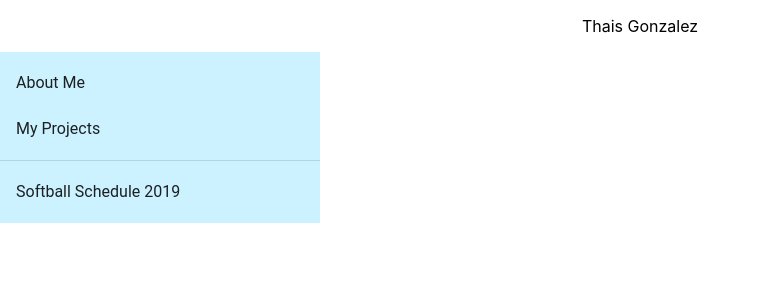
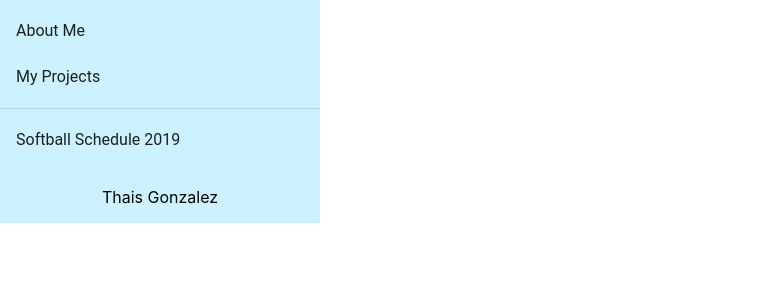
Before and after one commit to thaisgm/Portfolio, a React (Create React App) app: page / in a window 1280 px wide. Shown: the top 300 px of the page, without its empty margins (0-760 px from the left). Built offline with nearby package versions, Linux system fonts and the light colour scheme.

Commit message:
Edit name on first page

```diff
--- a/src/App.js
+++ b/src/App.js
@@ -42,10 +42,7 @@ class App extends Component {
   render() {
     if (this.state.aboutMePage){
       return (
-        <div className="App">
-            <p>
-              Thais Gonzalez
-            </p>
+        <div>
             <div className="Menu">
               <List component="nav">
                 <ListItem button onMouseDown = {() => this.back()}>
@@ -61,6 +58,7 @@ class App extends Component {
                   <ListItemText primary="Softball Schedule 2019" />
                 </ListItem>
               </List>
+              <p className = "title">Thais Gonzalez</p>
             </div>
         </div>
       );
```
